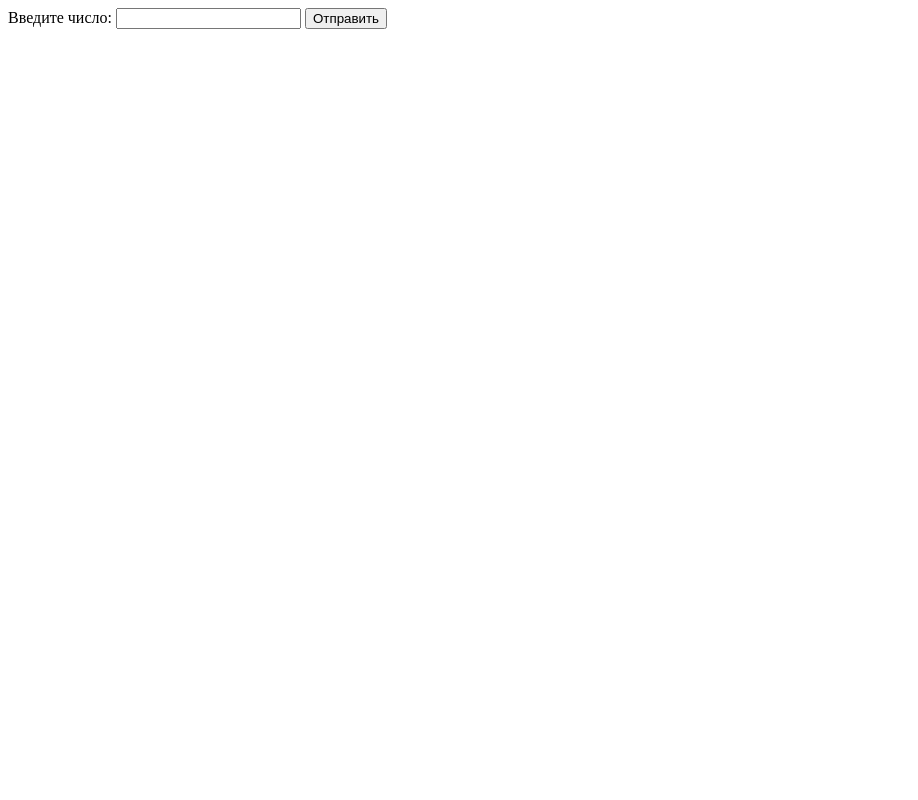
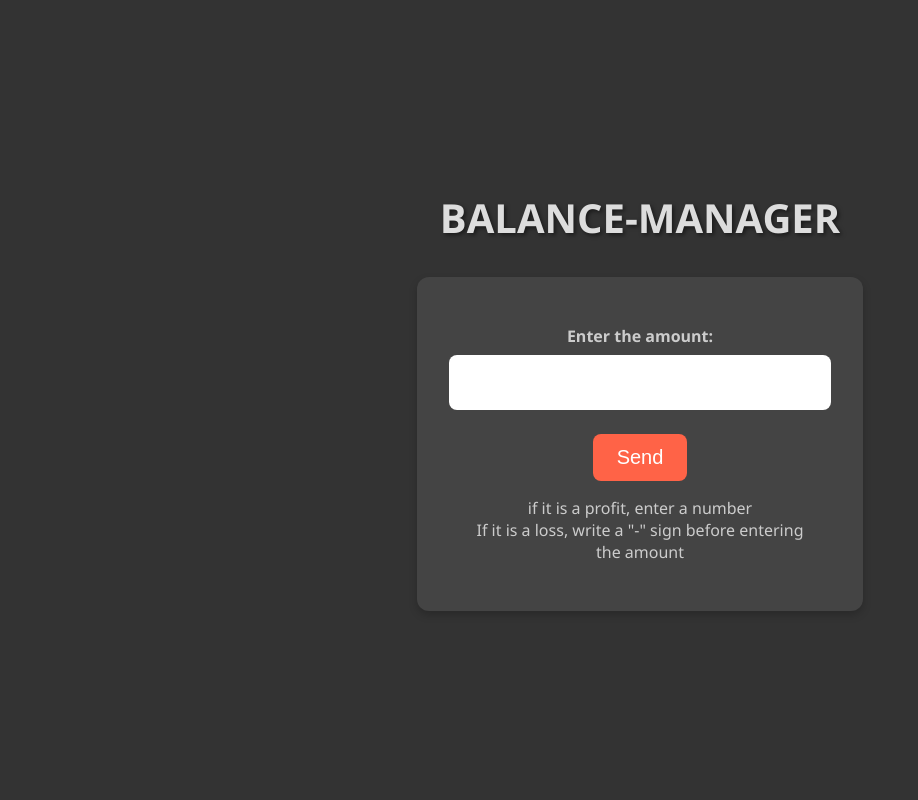
Before and after one commit to leonidig/X-PYTHON-MANAGER, a Flask app: page /append_balance in a window 1280 px wide. Shown: the whole page, without its empty margins (0-918 px from the left). Run offline with Flask 3, Linux system fonts and the light colour scheme.

Commit message:
works main page, some frontend and date for balances (db)

```diff
--- a/backend/db/__init__.py
+++ b/backend/db/__init__.py
@@ -19,5 +19,5 @@ def down():
 from .models import Balance
 
 
-# down()
+down()
 up()
--- a/backend/db/models/balance.py
+++ b/backend/db/models/balance.py
@@ -7,3 +7,4 @@ class Balance(Base):
 
     owner: Mapped[str]
     total: Mapped[float]
+    date: Mapped[str]
--- a/backend/schemas/balance.py
+++ b/backend/schemas/balance.py
@@ -6,6 +6,7 @@ class BalanceData(BaseModel):
     id: Optional[int] = None
     owner: str
     total: float
+    date: str
 
 class TotalSum(BaseModel):
     current_user: str
--- a/frontend/routes/balance.py
+++ b/frontend/routes/balance.py
@@ -5,6 +5,7 @@ from .. import app
 from flask import render_template, request, redirect, url_for
 from flask_login import current_user, login_required
 import requests
+from datetime import datetime
 
 
 
@@ -20,9 +21,11 @@ def get_append_balance():
 @app.post("/append_balance")
 @login_required
 def append_balance():
+    now = str(datetime.now())
     data = {
         "owner": current_user.email.split('@')[0],
-        "total": request.form['append_number']
+        "total": request.form['append_number'],
+        "date": now[:16]
     }
     balance = requests.post(f"{BACKEND_URL}/append_balance", json=data)
     if balance.status_code == 200:
--- a/frontend/routes/default.py
+++ b/frontend/routes/default.py
@@ -50,9 +50,11 @@ def index():
         if response.status_code == 200:
             total_sum = response.json()
             balances = {
-                "balances": get(f"{BACKEND_URL}/get_balances", json=data)
+                "balances": get(f"{BACKEND_URL}/get_balances", json=data).json()
             }
+            # print("*" * 80)
+            # print(balances)
+            return render_template('index.html', **balances, nickname=nickname, total_sum=total_sum)
 
-            return render_template("index.html", nickname=nickname, total_sum=total_sum, **balances)
         else:
             return response.status_code
--- a/frontend/templates/append_balance.html
+++ b/frontend/templates/append_balance.html
@@ -4,12 +4,91 @@
     <meta charset="UTF-8">
     <meta name="viewport" content="width=device-width, initial-scale=1.0">
     <title>Append Balance Form</title>
+    <style>
+        body {
+            background-color: #333;
+            color: #fff;
+            font-family: 'Segoe UI', Tahoma, Geneva, Verdana, sans-serif;
+            display: flex;
+            flex-direction: column;
+            justify-content: center;
+            align-items: center;
+            height: 100vh;
+            margin: 0;
+        }
+
+        .header-title {
+            color: #ddd;
+            text-align: center;
+            margin-bottom: 2rem;
+            text-shadow: 2px 2px 4px rgba(0, 0, 0, 0.5);
+            font-size: 2.5rem;
+            font-weight: bold;
+        }
+
+        form {
+            background-color: #444;
+            padding: 3rem;
+            border-radius: 12px;
+            box-shadow: 0 4px 8px rgba(0, 0, 0, 0.2);
+            width: 350px;
+            display: flex;
+            flex-direction: column;
+            align-items: center;
+        }
+
+        label {
+            display: block;
+            margin-bottom: 0.5rem;
+            font-weight: bold;
+            color: #ccc;
+            width: 100%;
+            text-align: center;
+        }
+
+        input[type="number"] {
+            width: 100%;
+            padding: 1rem;
+            margin-bottom: 1.5rem;
+            border: none;
+            border-radius: 8px;
+            font-size: 1.25rem;
+            text-align: center;
+        }
+
+        button {
+            padding: 0.75rem 1.5rem;
+            background-color: #ff6347;
+            border: none;
+            border-radius: 8px;
+            color: #fff;
+            cursor: pointer;
+            transition: background-color 0.3s ease;
+            font-size: 1.25rem;
+        }
+
+        button:hover {
+            background-color: #ff4500;
+        }
+
+        .info-text {
+            margin-top: 1rem;
+            text-align: center;
+            font-size: 1rem;
+            color: #ccc;
+        }
+    </style>
 </head>
 <body>
+    <div class="header-title">BALANCE-MANAGER</div>
     <form action="/append_balance" method="post">
-        <label for="append_number">Введите число:</label>
+        <label for="append_number">Enter the amount:</label>
         <input type="number" id="append_number" name="append_number" required>
-        <button type="submit">Отправить</button>
+        <button type="submit">Send</button>
+        <div class="info-text">
+            if it is a profit, enter a number<br>
+            If it is a loss, write a "-" sign before entering the amount
+        </div>
     </form>
 </body>
 </html>
--- a/frontend/templates/index.html
+++ b/frontend/templates/index.html
@@ -105,12 +105,14 @@
 
     <div class="container">
         <h1 class="header-title">{% block title %} Welcome to Balance - Manager {% endblock %}</h1>
+        {% if balances %}
         {% block content %}
             {% for balance in balances %}
                 <a href="/balance/{{ balance.id }}">{{ balance.owner }}</a>
-                <p>{{ balance.total }}</p>
+                <p>{{ balance.total }}$</p>
             {% endfor %}
         {% endblock %}
+        {% endif %}
     </div>
 
 
--- a/frontend/templates/info.html
+++ b/frontend/templates/info.html
@@ -48,6 +48,7 @@
             <div class="card-body">
                 <h1 class="card-title">Owner: {{balance.owner}}</h1>
                 <h2 class="card-subtitle mb-2 text-muted">Total: {{balance.total}}</h2>
+                <h2 class="card-subtitle mb-2 text-muted">Date: {{ balance.date }}</h2>
             </div>
         </div>
     </div>
```
Also changed, not shown: backend/routes/balance.py (+9 -0 lines), frontend/routes/info.py (+5 -10 lines), backend/balance.db.
